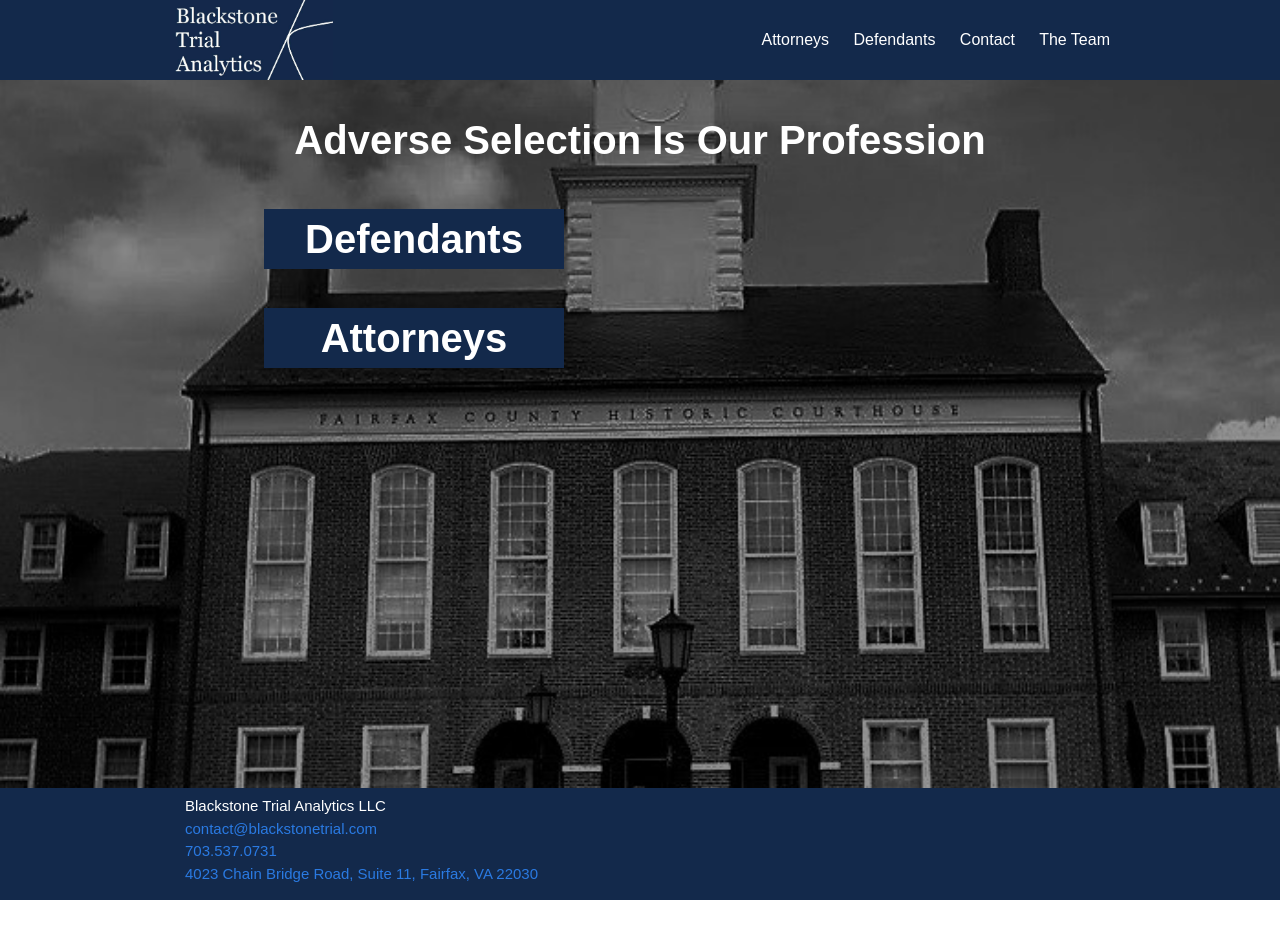
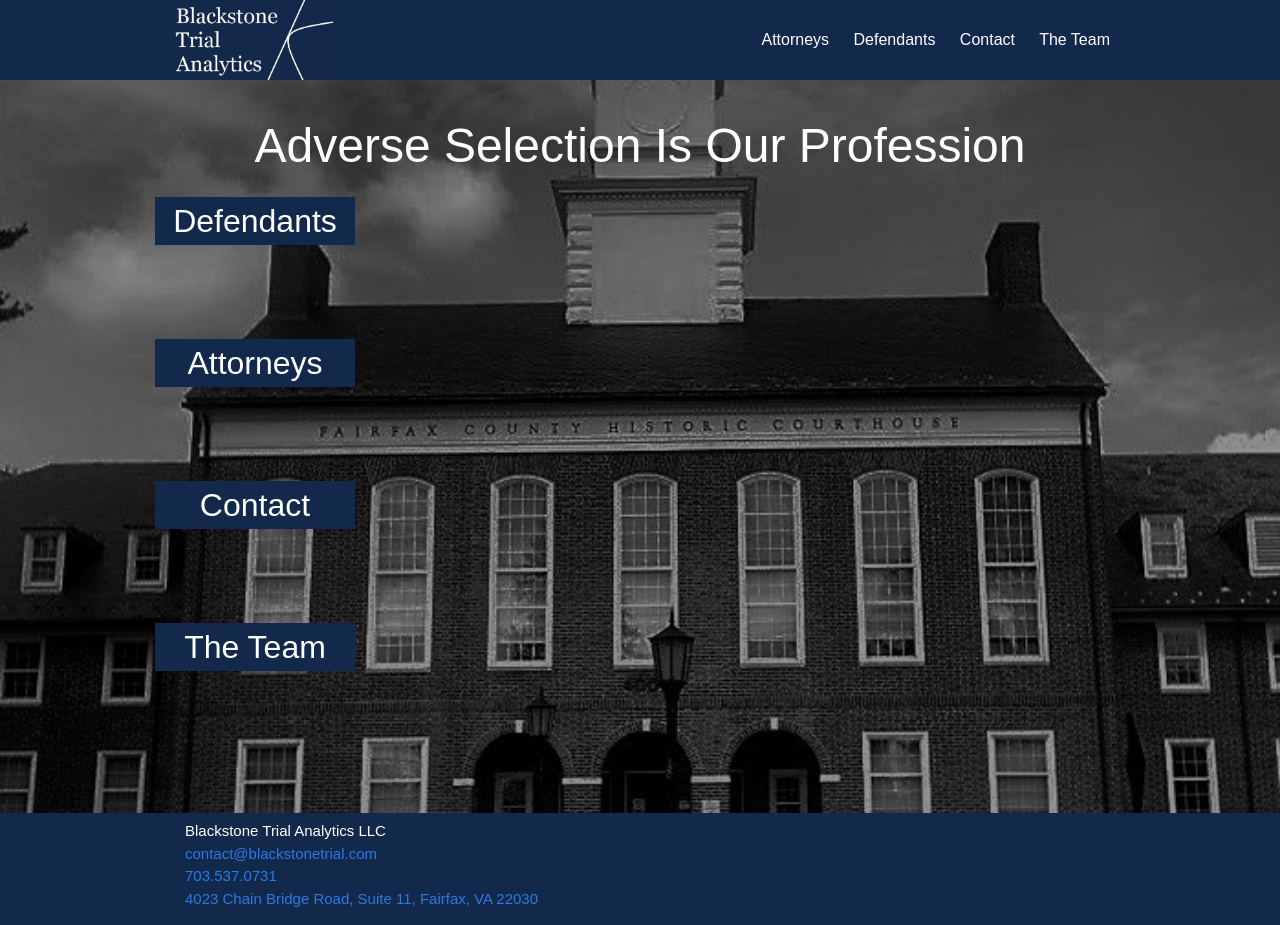
Before and after one commit to BlackstoneTrialAnalytics/BlackstoneTrialAnalytics.github.io, a Jekyll site: the page built from index.html, in a window 1280 px wide. Built offline with Jekyll 4.4.1, drawn with Linux system fonts in a browser that asks for light colours; before the commit the page ends 900 px from its top, so only the background shows below that.

Commit message:
Changing splash page to proper buttons and fixed the background image scaling.

```diff
--- a/_layouts/default.html
+++ b/_layouts/default.html
@@ -3,15 +3,19 @@
 {% include head.html %}
 
 
-{% if page.layout == 'default' %}
-  <body style=" background: url(Court.jpg) no-repeat center center fixed; -webkit-background-size: cover; -moz-background-size: cover; -o-background-size: cover; background-size: cover;">
-{% else %}
- <body>
-{% endif %}
-<div class="hack">
+
+  <body>
+
+  {% if page.layout == 'default' %}
+<div class="hack" style=" background: url(Court.jpg) no-repeat center center fixed; -webkit-background-size: cover; -moz-background-size: cover; -o-background-size: cover; background-size: cover;">
+	{% else %}
+	<div class="hack">
+	{% endif %}
     {% include header.html %}
 
-    <div class="page-content">
+
+    <div class="page-content" >
+
       <div class="wrapper">
         {{ content }}
       </div>
--- a/_sass/_base.scss
+++ b/_sass/_base.scss
@@ -183,6 +183,7 @@
 
 .hack {
     min-height:100%;
+	min-width:320px;
 	position:relative;
 	padding:0;
 }
--- a/index.html
+++ b/index.html
@@ -1,10 +1,13 @@
 ---
 layout: default
 ---
-<div class="home" style="min-height:80%; height: 80%; width:100%;">
-  <h1 style="color:white; text-align:center; font-weight:600; font-size:2.5em; ">Adverse Selection Is Our Profession</h1>
+<div class="home" style="width:100%;">
+  <h1 style="color:white; text-align:center; font-weight:200; font-size:3em; ">Adverse Selection Is Our Profession</h1>
+  <a style="color:white; font-weight:400; font-size:2em; max-width:200px; width:80%; text-align:center; appearance:button; -webkit-appearance:button; -moz-appearance:button; text-decoration:none; background-color:#13294b;margin-bottom:10%; margin-left:-15px;" href="{{site.baseurl}}/defendants">Defendants</a>
   <br/>
-  <h2 style="color:white; font-weight:600; font-size:2.5em; max-width:300px; width:80%; padding-left:10%; text-align:center; background-color:#13294b; background-clip:content-box;"><a style="color:white;" href="{{site.baseurl}}/Defendants">Defendants</a></h2>
+  <a style="color:white; font-weight:400; font-size:2em; max-width:200px; width:80%; text-align:center; appearance:button; -webkit-appearance:button; -moz-appearance:button; text-decoration:none; background-color:#13294b;margin-bottom:10%; margin-left:-15px;" href="{{site.baseurl}}/attorneys">Attorneys</a>
   <br/>
-  <h2 style="font-weight:600; font-size:2.5em; max-width:300px; width:80%; padding-left:10%; text-align:center; background-color:#13294b; background-clip:content-box;"><a style="color:white;" href="{{site.baseurl}}/Attorneys">Attorneys</a></h2>
+  <a style="color:white; font-weight:400; font-size:2em; max-width:200px; width:80%; text-align:center; appearance:button; -webkit-appearance:button; -moz-appearance:button; text-decoration:none; background-color:#13294b;margin-bottom:10%; margin-left:-15px;" href="{{site.baseurl}}/contact">Contact</a>
+  <br/>
+  <a style="color:white; font-weight:400; font-size:2em; max-width:200px; width:80%; text-align:center; appearance:button; -webkit-appearance:button; -moz-appearance:button; text-decoration:none; background-color:#13294b; margin-bottom:10%; margin-left:-15px;" href="{{site.baseurl}}/team">The Team</a>
 </div>
```
